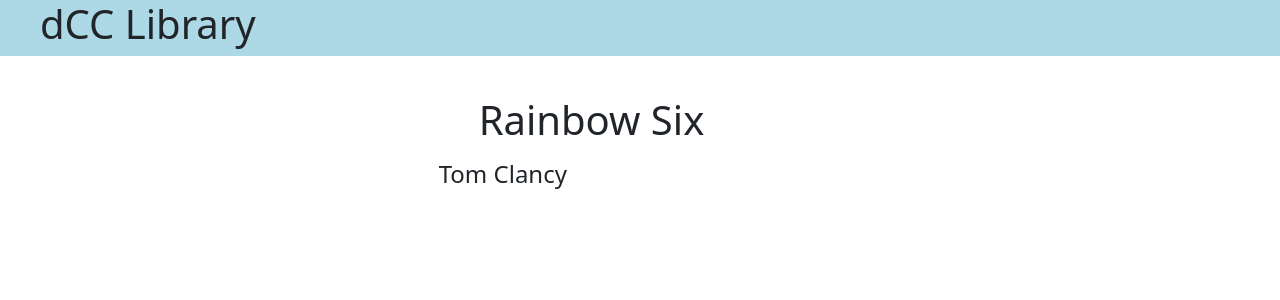
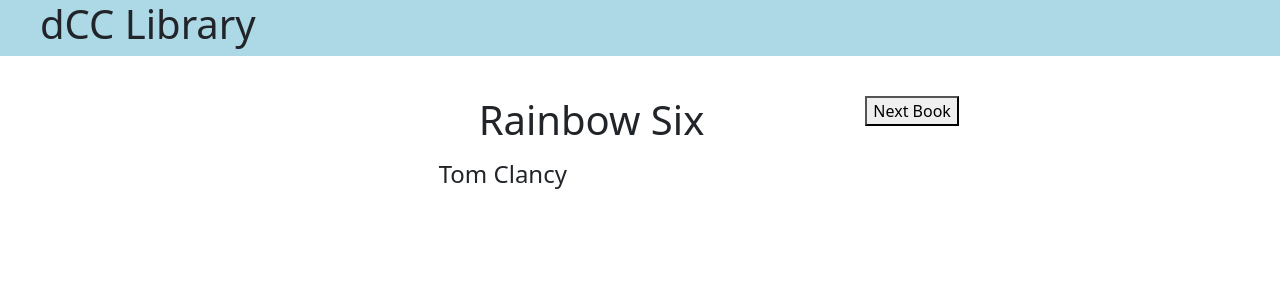
Before and after one commit to algreen27/DCCLibrary, a React (Create React App) app: page / in a window 1280 px wide. Shown: the top 300 px of the page. Built offline with nearby package versions, Linux system fonts and the light colour scheme.

Commit message:
added next book function and button; and setState for book number

```diff
--- a/src/components/App.jsx
+++ b/src/components/App.jsx
@@ -15,6 +15,18 @@
             bookNumber: 2
         };
     }
+
+goToNextBook = () => {
+    let tempBookNumber = this.state.bookNumberbookNumber;
+    tempBookNumber++;
+    if (tempBookNumber === this.books.length){
+        tempBookNumber = 0;
+    }
+    this.setState({
+        bookNumber: tempBookNumber
+    });
+}
+
     render(){
         return  (
             <div className="container-fluid">
@@ -30,6 +42,7 @@
                     </div>
                     <div className="col-md-4">
                         {/* button here to move to next book */}
+                        <button onClick={this.goToNextBook}>Next Book</button>
                     </div>
                 </div>
             </div>
```
